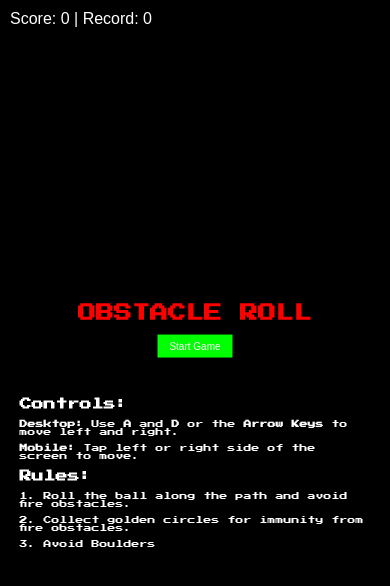
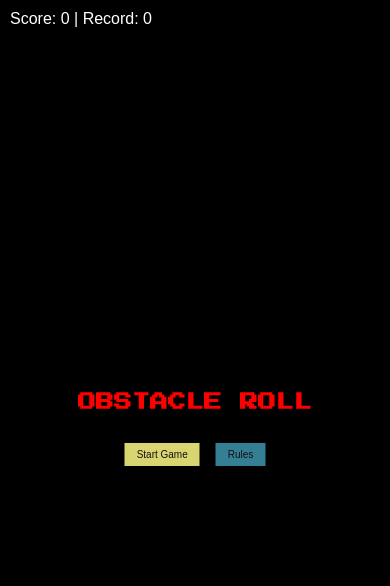
Before and after one commit to MUHARABI/Obstacle-Roll, a plain HTML site: page index.html in a window 390 px wide. Drawn offline with nearby package versions, Linux system fonts and the light colour scheme.

Commit message:
Update index.html

```diff
--- a/index.html
+++ b/index.html
@@ -18,7 +18,7 @@
             width: 100vw; /* Make the canvas take full viewport width */
             height: 100vh; /* Make the canvas take full viewport height */
         }
-        #startScreen, #gameOverScreen {
+        #startScreen, #gameOverScreen, #rulesScreen {
             position: absolute;
             top: 50%;
             left: 50%;
@@ -33,23 +33,22 @@
             max-width: 500px; /* Set a maximum width */
             overflow: auto; /* Allow scrolling within the screen */
         }
-        #startScreen h1 {
+        #startScreen h1, #rulesScreen h1 {
             font-size: 35px; /* Smaller font size */
             color: red;
-
             margin-top: 15px;
         }
-        #startScreen button, #gameOverScreen button {
+        #startScreen button, #gameOverScreen button, #rulesScreen button {
             font-size: 20px; /* Smaller font size */
             padding: 10px 20px;
             cursor: pointer;
             border: none;
-            color: white;
+            color: rgb(19, 17, 17);
             background-color: #357f94;
         }
         #startScreen button#startGame {
-            background-color: #00ff00;
-            margin-bottom: 20px;
+            background-color: #d9d671;
+            margin-top: 20px; /* Space above the button */
         }
         #controls {
             font-size: 12px; /* Smaller font size */
@@ -85,10 +84,10 @@
 
         /* Media queries for responsiveness */
         @media (max-width: 600px) {
-            #startScreen h1 {
+            #startScreen h1, #rulesScreen h1 {
                 font-size: 24px; /* Smaller font size */
             }
-            #startScreen button, #gameOverScreen button {
+            #startScreen button, #gameOverScreen button, #rulesScreen button {
                 font-size: 12px; /* Smaller font size */
                 padding: 8px 16px;
             }
@@ -98,10 +97,10 @@
         }
 
         @media (max-width: 400px) {
-            #startScreen h1 {
+            #startScreen h1, #rulesScreen h1 {
                 font-size: 18px; /* Smaller font size */
             }
-            #startScreen button, #gameOverScreen button {
+            #startScreen button, #gameOverScreen button, #rulesScreen button {
                 font-size: 10px; /* Smaller font size */
                 padding: 6px 12px;
             }
@@ -116,7 +115,12 @@
     <audio id="ringSound" src="ring.mp3"></audio>
     <div id="startScreen">
         <h1>OBSTACLE ROLL</h1>
+
         <button id="startGame" onclick="startGame()">Start Game</button>
+        <button id="rulesButton" onclick="showRules()">Rules</button>
+    </div>
+    <div id="rulesScreen">
+        <h1>Game Rules</h1>
         <div id="controls">
             <h2>Controls:</h2>
             <p><strong>Desktop:</strong> Use <strong>A</strong> and <strong>D</strong> or the <strong>Arrow Keys</strong> to move left and right.</p>
@@ -126,6 +130,7 @@
             <p>2. Collect golden circles for immunity from fire obstacles.</p>
             <p>3. Avoid Boulders</p>
         </div>
+        <button onclick="hideRules()">Back</button>
     </div>
     <div id="gameOverScreen">
         <h1>Game Over</h1>
```
